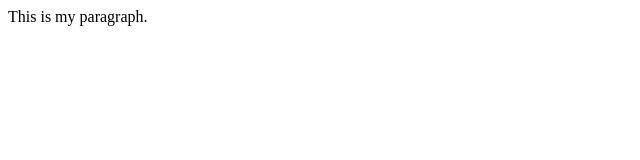
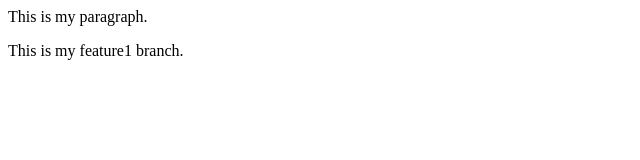
Before and after one commit to supriya555/Local_repo_to_github, a plain HTML site: page index.html in a window 1280 px wide. Shown: the whole page, without its empty margins (0-640 px from the left). Drawn offline with Linux system fonts and the light colour scheme.

Commit message:
added new branch

```diff
--- a/index.html
+++ b/index.html
@@ -1 +1,2 @@
 <p>This is my paragraph.</p>
+<p>This is my feature1 branch.</p>
```
